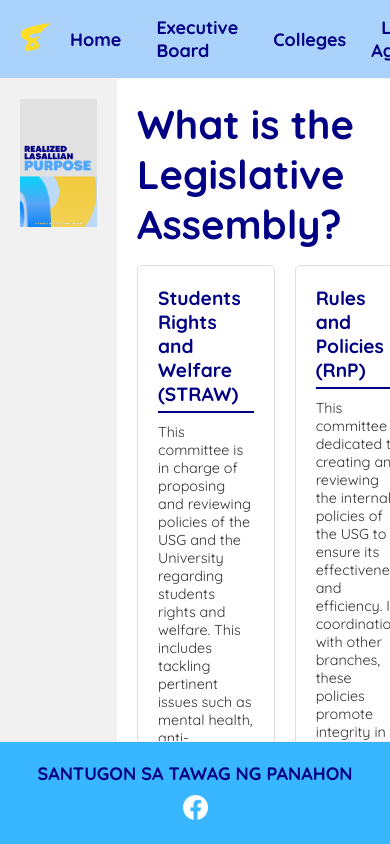
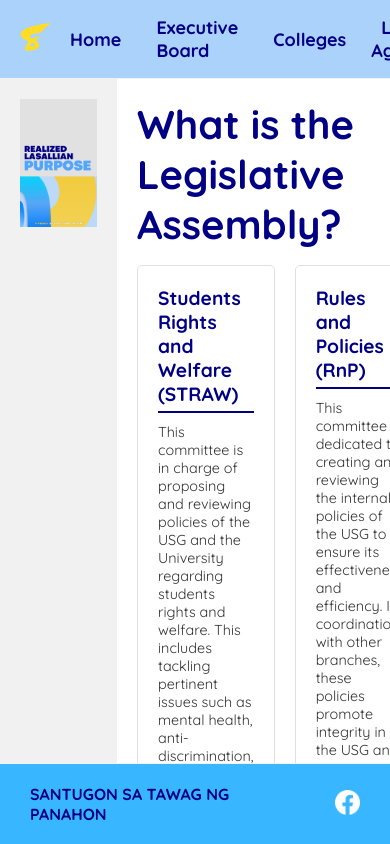
Before and after one commit to manoloenriquez/derecho39, a React (Create React App) app in the folder derecho-39/: page /agenda in a window 390 px wide. Built offline with nearby package versions, Linux system fonts and the light colour scheme.

Commit message:
footer mobile test2
f

```diff
--- a/derecho-39/src/index.css
+++ b/derecho-39/src/index.css
@@ -238,7 +238,6 @@ body, html {
   height: auto;
 }
 
-/* Mobile responsive: Allow horizontal scroll in the navbar */
 @media (max-width: 768px) {
   .navbar {
     padding: 10px;
@@ -293,17 +292,21 @@ body, html {
 
   /* Footer responsive changes */
   .footer {
-    flex-direction: column; /* Stack the content */
+    flex-direction: row; /* Keep items in a row for mobile */
+    justify-content: center; /* Center the items horizontally */
     padding: 20px;
     height: auto; /* Allow footer to expand as needed */
+    align-items: center; /* Vertically align items */
   }
 
   .footer .socials {
-    margin-top: 10px;
+    margin-left: 10px; /* Adjust spacing between social icons and text */
   }
 
   .footer .nameS {
-    font-size: 18px; /* Adjust font size */
+    font-size: 16px; /* Adjust font size for smaller screens */
+    padding-left: 10px;
+    padding-right: 10px;
   }
 
   .footer .fblogo {
```
